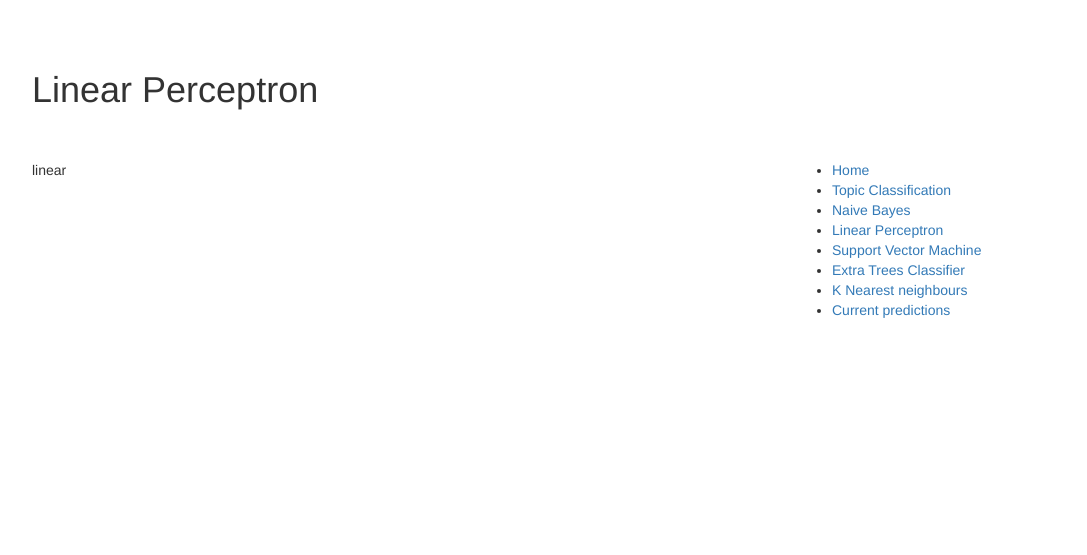
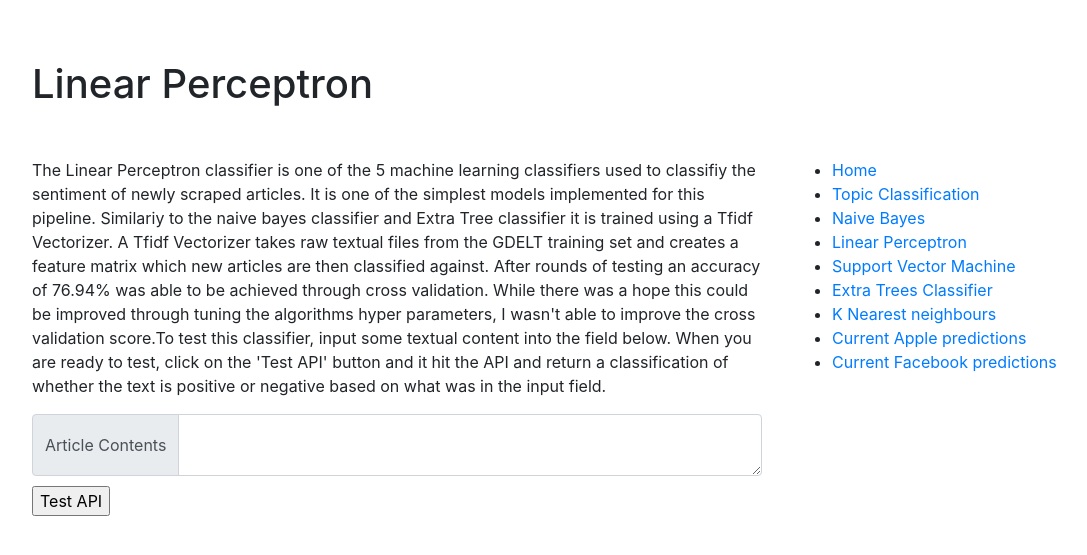
Before and after one commit to SamJohnson96/final-project-site, a Flask app: page /linear-perceptron in a window 1280 px wide. Shown: the top 555 px of the page, without its empty margins (53-1140 px from the left). Run offline with Flask 2, Linux system fonts and the light colour scheme; parts of the project's set-up code (start-up, migrations or seed data) failed here and were passed over; some libraries are stand-ins or nearby versions.

Commit message:
New changes

```diff
--- a/app.py
+++ b/app.py
@@ -20,40 +20,41 @@ all_results = database_wrapper.get_all_results()
 
 @app.route("/")
 def main():
-	return render_template('index.html')
+	home_content = file_manager.get_text_file('content/home.txt')
+	return render_template('index.html',content=home_content)
 
 @app.route("/naive-bayes-classifier")
 def naive_bayes():
 	naive_content = file_manager.get_text_file('content/naive_bayes.txt')
-	return render_template('classification.html',classifier='Naive Bayes Classifier',content=naive_content)
+	return render_template('classification.html',classifier='Naive Bayes Classifier',content=naive_content,url="http://ec2-35-177-151-51.eu-west-2.compute.amazonaws.com/classify-naive")
 
 @app.route("/topic-classification")
 def topic_classification():
 	topic_content = file_manager.get_text_file('content/topic_classification.txt')
-	return render_template('classification.html',classifier='Topic Classifier',content=topic_content)
+	return render_template('classification.html',classifier='Topic Classifier',content=topic_content,url="http://ec2-35-177-151-51.eu-west-2.compute.amazonaws.com/classify-topic")
 
 @app.route("/linear-perceptron")
 def linear_perceptron():
 	linear_perceptron_content = file_manager.get_text_file('content/linear_perceptron.txt')
-	return render_template('classification.html',classifier='Linear Perceptron',content=linear_perceptron_content)
+	return render_template('classification.html',classifier='Linear Perceptron',content=linear_perceptron_content,url="http://ec2-35-177-151-51.eu-west-2.compute.amazonaws.com/classify-linear")
 
 @app.route("/support-vector-machine")
 def support_vector_machine():
 	support_vector_machine_content = file_manager.get_text_file('content/support_vector_machine.txt')
-	return render_template('classification.html',classifier='Support Vector Machine',content=support_vector_machine_content)
+	return render_template('classification.html',classifier='Support Vector Machine',content=support_vector_machine_content,url="http://ec2-35-177-151-51.eu-west-2.compute.amazonaws.com/classify-svm")
 
 @app.route("/extra-trees-classifier")
 def extra_trees_classifier():
 	extra_tree_content = file_manager.get_text_file('content/extra_trees_classifier.txt')
-	return render_template('classification.html',classifier='Extra Trees Classifier',content=extra_tree_content)
+	return render_template('classification.html',classifier='Extra Trees Classifier',content=extra_tree_content,url="http://ec2-35-177-151-51.eu-west-2.compute.amazonaws.com/classify-extra-trees")
 
 @app.route("/k-nearest-neighbors")
 def k_nearest_neighbors():
 	k_neighbors = file_manager.get_text_file('content/k_neighbors.txt')
-	return render_template('classification.html',classifier='K Neighbors Classifier',content=k_neighbors)
+	return render_template('classification.html',classifier='K Neighbors Classifier',content=k_neighbors,url="http://ec2-35-177-151-51.eu-west-2.compute.amazonaws.com/classify-knearest")
 
-@app.route("/current-apple-predictions")
-def current_predictions():
+@app.route("/predictions/apple")
+def current_apple_predictions():
 	prediction_table_builder = PredictionBuilder()
 	apple_hour_data, apple_hour_labels = chart_builder.create_apple_hour_array(all_predictions)
 	apple_daily_data, apple_daily_labels = chart_builder.create_apple_daily_array(all_predictions)
@@ -70,27 +71,27 @@ def current_predictions():
 											   company_weekly_labels = apple_weekly_labels,
 											   company_monthly_data = apple_monthly_data,
 											   company_monthly_labels = apple_monthly_labels
-
 											   )
 
-# @app.route("/current-facebook-predictions")
-# def current_predictions():
-# 	prediction_table_builder = PredictionBuilder()
-# 	apple_hour_data, apple_hour_labels = chart_builder.create_apple_hour_array(all_predictions)
-# 	apple_daily_data, apple_daily_labels = chart_builder.create_apple_daily_array(all_predictions)
-# 	apple_weekly_data, apple_weekly_labels = chart_builder.create_apple_weekly_array(all_predictions)
-# 	tables = prediction_table_builder.create_all_tables(all_predictions)
-# 	return render_template('predictions.html', classifier='Current Predictions',
-# 											   prediction_table=tables['FACEBOOK'],
-# 											   company_hour_data=apple_hour_data,
-# 											   company_hour_labels=apple_hour_labels,
-# 											   company_daily_data = apple_daily_data,
-# 											   company_daily_labels = apple_daily_labels,
-# 											   company_weekly_data = apple_weekly_data,
-# 											   company_weekly_labels = apple_weekly_labels
-# 											   )
-
-
+@app.route("/predictions/facebook")
+def current_facebook_predictions():
+	prediction_table_builder = PredictionBuilder()
+	facebook_hour_data, facebook_hour_labels = chart_builder.create_facebook_hour_array(all_predictions)
+	facebook_daily_data, facebook_daily_labels = chart_builder.create_facebook_daily_array(all_predictions)
+	facebook_weekly_data, facebook_weekly_labels = chart_builder.create_facebook_weekly_array(all_predictions)
+	facebook_monthly_data, facebook_monthly_labels = chart_builder.create_facebook_monthly_array(all_predictions)
+	tables = prediction_table_builder.create_all_tables(all_predictions)
+	return render_template('predictions.html', company='Facebook',
+											   prediction_table=tables['FACEBOOK'],
+											   company_hour_data=facebook_hour_data,
+											   company_hour_labels=facebook_hour_labels,
+											   company_daily_data = facebook_daily_data,
+											   company_daily_labels = facebook_daily_labels,
+											   company_weekly_data = facebook_weekly_data,
+											   company_weekly_labels = facebook_weekly_labels,
+											   company_monthly_data = facebook_monthly_data,
+											   company_monthly_labels = facebook_monthly_labels
+											   )
 
 if __name__ == "__main__":
 	app.run()
--- /dev/null
+++ b/content/home.txt
@@ -0,0 +1 @@
+Welcome to my final year project site. The purpose of this site is show and illustrate the predictions that the pipeline is producing using sentiment analysis. You can find the predictions for Apple shares here and Facebook shares here. As well as providing you with the opportunity to see the predictions that the machine learning algorithms are currently predicting, this site also offers the chance to test each machine learning algorithm. You can achieve this through visiting each classifiers individual page.
--- a/content/k_neighbors.txt
+++ b/content/k_neighbors.txt
@@ -1 +1 @@
-k neigbors
+The K Nearest Neighbours classifier is one of the 5 machine learning classifiers used to classifiy the sentiment of newly scraped articles.
--- a/content/linear_perceptron.txt
+++ b/content/linear_perceptron.txt
@@ -1 +1,3 @@
-linear
+The Linear Perceptron classifier is one of the 5 machine learning classifiers used to classifiy the sentiment of newly scraped articles. It is one of the simplest models implemented for this pipeline. Similariy to the naive bayes classifier and Extra Tree classifier it is trained using a Tfidf Vectorizer. A Tfidf Vectorizer takes raw textual files from the GDELT training set and creates a feature matrix which new articles are then classified against. After rounds of testing an accuracy of 76.94% was able to be achieved through cross validation. While there was a hope this could be improved through tuning the algorithms hyper parameters, I wasn't able to improve the cross validation score.
+
+To test this classifier, input some textual content into the field below. When you are ready to test, click on the 'Test API' button and it hit the API and return a classification of whether the text is positive or negative based on what was in the input field.
--- a/content/topic_classification.txt
+++ b/content/topic_classification.txt
@@ -1 +1,3 @@
-topic
+The topic classifier was the first classifier that had to be implemented for the pipeline. Its job is to classify newly scraped articles into a category. These categories being Apple, Facebook and Technology. To train this model, a large dataset was created. This dataset held articles which have been classified already into these three categories. After numerous rounds of testing and cross-validation , the Naive Bayes classifier was found to be the best performing and most accurate algorithm.
+
+To test, input some textual content into the field below. When you are ready to test, click on the 'Test API' button and it hit the API and return a classification based on what was in the input field.
--- a/css/main.css
+++ /dev/null
@@ -1,7 +0,0 @@
-.site-content{
-  margin-top: 50px;
-}
-
-.body-header{
-  margin-bottom: 50px;
-}
--- a/static/style.css
+++ b/static/style.css
@@ -1,7 +1,18 @@
+.api-test{
+  display: flex;
+  flex-direction: column;
+}
+
+.api-sep{
+  margin-top: 10px;
+  display: flex;
+  justify-content: space-between;
+}
+
 .body-header{
+  margin-top: 60px;
   margin-bottom: 50px;
 }
-
 
 .pred-table{
   margin-bottom: 50px;
@@ -12,10 +23,7 @@
   margin-top: 40px;
 }
 
-
-.prediction-nav{
-  display:flex;
-  justify-content: center;
-  align-items: center;
-  height: 100px;
+img{
+  width:100%;
+  height:auto;
 }
--- a/table_builder.py
+++ b/table_builder.py
@@ -33,7 +33,6 @@ class PredictionBuilder:
         return tables
 
     def create_facebook_table(self,predictions):
-        print('creating facebook table')
 
         facebook_hourly = predictions['HOUR']['facebook']
         facebook_daily = predictions['DAY']['facebook']
@@ -52,7 +51,6 @@ class PredictionBuilder:
         return table
 
     def create_technology_table(self,predictions):
-        print('creating technology table')
 
         technology_hourly = predictions['HOUR']['technology']
         technology_daily = predictions['DAY']['technology']
@@ -71,7 +69,7 @@ class PredictionBuilder:
         return table
 
     def create_apple_table(self,predictions):
-        print ('creating apple table')
+
         apple_hourly = predictions['HOUR']['technology']
         apple_daily = predictions['DAY']['technology']
         apple_weekly = predictions['WEEK']['technology']
--- a/templates/classification.html
+++ b/templates/classification.html
@@ -1,36 +1,104 @@
 <html>
+
 <head>
-      <link rel="stylesheet" href="https://maxcdn.bootstrapcdn.com/bootstrap/3.3.7/css/bootstrap.min.css" integrity="sha384-BVYiiSIFeK1dGmJRAkycuHAHRg32OmUcww7on3RYdg4Va+PmSTsz/K68vbdEjh4u" crossorigin="anonymous"/>
-      <link rel="stylesheet" href='/Users/sam/workspace/final_year_project/final_project_site/css/main.css'/>
+  <link rel="stylesheet" href="https://maxcdn.bootstrapcdn.com/bootstrap/4.0.0/css/bootstrap.min.css" integrity="sha384-Gn5384xqQ1aoWXA+058RXPxPg6fy4IWvTNh0E263XmFcJlSAwiGgFAW/dAiS6JXm" crossorigin="anonymous">
+  <script src="https://code.jquery.com/jquery-3.3.1.min.js"integrity="sha256-FgpCb/KJQlLNfOu91ta32o/NMZxltwRo8QtmkMRdAu8=" crossorigin="anonymous"></script>
+  <link rel=stylesheet type=text/css href="{{ url_for('static', filename='style.css') }}">
+  <script src="https://cdnjs.cloudflare.com/ajax/libs/popper.js/1.12.9/umd/popper.min.js" integrity="sha384-ApNbgh9B+Y1QKtv3Rn7W3mgPxhU9K/ScQsAP7hUibX39j7fakFPskvXusvfa0b4Q" crossorigin="anonymous"></script>
+  <script src="https://maxcdn.bootstrapcdn.com/bootstrap/4.0.0/js/bootstrap.min.js" integrity="sha384-JZR6Spejh4U02d8jOt6vLEHfe/JQGiRRSQQxSfFWpi1MquVdAyjUar5+76PVCmYl" crossorigin="anonymous"></script>
 </head>
 <body>
   <div class='container'>
-      <div class='site-content'>
-        <div class="header-nav">
-        	<div class="col-xs-12">
+    <div class="row">
+      <div class="col-xs-12 col-md-12">
         <div class="body-header">
           <h1>{{classifier}}</h1>
         </div>
       </div>
+      <div class="col-xs-12 col-md-8">
+        <p>{{content}}</p>
+        <div class="api-test">
+          <div class="input-group">
+            <div class="input-group-prepend">
+              <span class="input-group-text">Article Contents</span>
             </div>
-      	<div class= "col-xs-12 col-md-8">
-       	  <p>{{content}}</p>
+            <textarea class="form-control" id="article_content" aria-label="textarea"></textarea>
+          </div>
+          <div class="api-sep">
+            <input type="submit" value="Test API" onclick="return classifyArticle();"/>
+            <p id='set_result' class="result"></p>
+          </div>
+        </div>
       </div>
       <div class="col-xs-12 col-md-4">
-      		<div class = "navigation">
+        <div class="navigation">
           <ul>
-              <li><a href= "/"> Home </a></br></li>
-              <li><a href = "/topic-classification"> Topic Classification </a> </br></li>
-              <li><a href = "/naive-bayes-classifier"> Naive Bayes </a> </br></li>
-              <li><a href = "/linear-perceptron"> Linear Perceptron </a> </br> </li>
-            	<li><a href = "/support-vector-machine"> Support Vector Machine </a></br></li>
-      	      <li><a href = "/extra-trees-classifier"> Extra Trees Classifier</a></br></li>
-              <li><a href = "/k-nearest-neighbors"> K Nearest neighbours </a></br></li>
-              <li><a href = "/current-apple-predictions#"> Current predictions </a></br></li>
+            <li><a href="/"> Home </a></br>
+            </li>
+            <li><a href="/topic-classification"> Topic Classification </a> </br>
+            </li>
+            <li><a href="/naive-bayes-classifier"> Naive Bayes </a> </br>
+            </li>
+            <li><a href="/linear-perceptron"> Linear Perceptron </a> </br>
+            </li>
+            <li><a href="/support-vector-machine"> Support Vector Machine </a></br>
+            </li>
+            <li><a href="/extra-trees-classifier"> Extra Trees Classifier</a></br>
+            </li>
+            <li><a href="/k-nearest-neighbors"> K Nearest neighbours </a></br>
+            </li>
+            <li><a href="/predictions/apple#"> Current Apple predictions </a></br>
+            </li>
+            <li><a href="/predictions/facebook#"> Current Facebook predictions </a></br>
+            </li>
           </ul>
         </div>
       </div>
     </div>
   </div>
 </body>
+<script>
+
+    function classifyArticle(){
+      var article_contents = $('#article_content').val();
+      if ( $.trim( $('#article_content').val() ) == '' ){
+        alert('The input has no content, please amend this.');
+        return;
+      }
+      createAjaxRequest(article_contents)
+    }
+
+    function createAjaxRequest(article_contents){
+      var request = $.ajax({
+          url: "{{url}}",
+          type: "POST",
+          contentType:"application/json",
+          data: JSON.stringify({ "Article":{"content":article_contents}}),
+          });
+          request.done(function(msg) {
+            if (msg == '1'){
+              $('#set_result').text('Result: Positive')
+              $('#set_result').css('color','green')
+            }else if (msg == '0'){
+              $('#set_result').text('Result: Negative')
+              $('#set_result').css('color','red')
+            }else if(msg == 'facebook'){
+              $('#set_result').text('Result: Facebook')
+              $('#set_result').css('color','blue')
+            }else if (msg == 'technology'){
+              $('#set_result').text('Result: Technology')
+              $('#set_result').css('color','blue')
+            }else if (msg == 'apple'){
+              $('#set_result').text('Result: Apple')
+              $('#set_result').css('color','blue')
+            }
+          });
+
+          request.fail(function(jqXHR, textStatus) {
+            console.log(textStatus)
+          });
+    }
+
+
+</script>
 </html>
```
Also changed, not shown: chart_builder.py (+97 -1 lines), content/naive_bayes.txt (+7 -1 lines), templates/index.html (+31 -14 lines), templates/predictions.html (+6 -10 lines), static/pipeline.png (added). Lines whose indentation alone changed are shown as unchanged.
